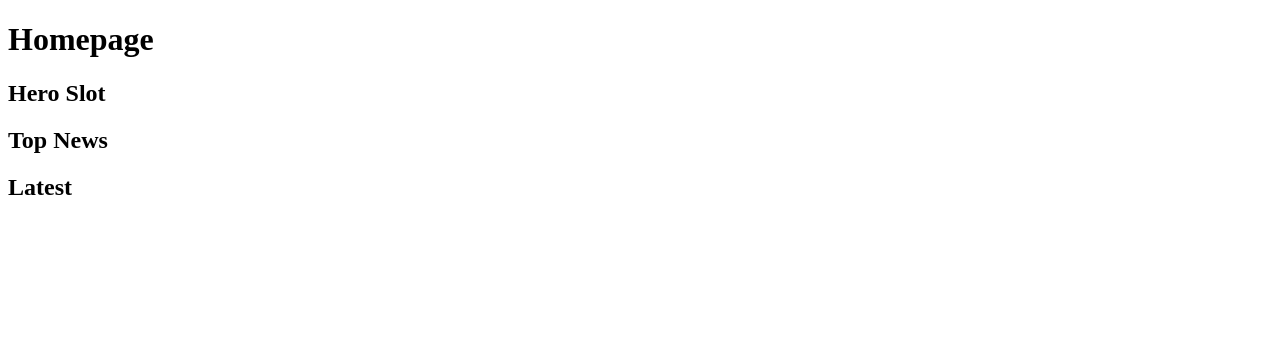
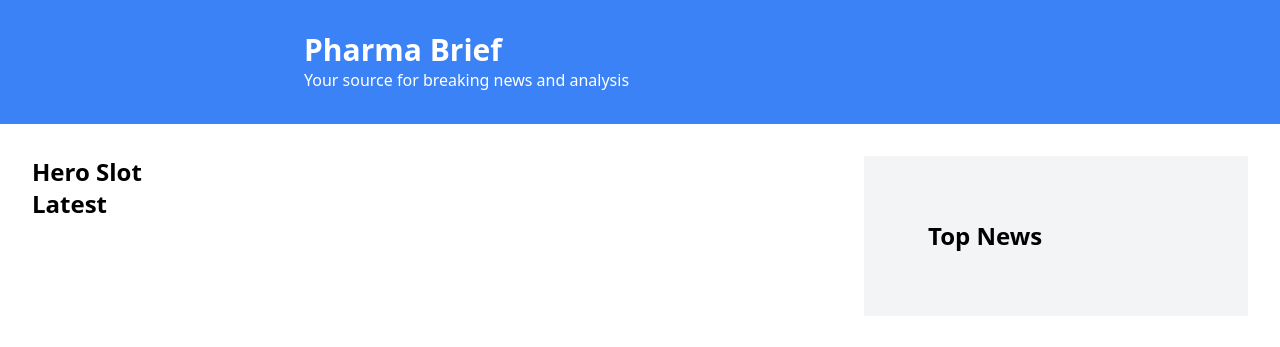
Before and after one commit to editorblitz/newsapp, a Django app: page / in a window 1280 px wide. Shown: the top 347 px of the page. Run offline with Django 4.2, Linux system fonts and the light colour scheme; data that the repository does not hold is empty.

Commit message:
update CK toolbar and home layout
did not add slug because of errors

```diff
--- a/posts/models.py
+++ b/posts/models.py
@@ -1,6 +1,7 @@
 from django.db import models
 from django.contrib.auth.models import User
 from ckeditor.fields import RichTextField
+from django.utils.text import slugify
 
 
 class Post(models.Model):
@@ -18,6 +19,8 @@ class Post(models.Model):
     status = models.CharField(max_length=15, choices=STATUS_CHOICES)
     created_at = models.DateTimeField(auto_now_add=True)
     updated_at = models.DateTimeField(auto_now=True)
+    # auto_generate_slug = models.BooleanField(default=True)
+    # slug = models.SlugField(max_length=255 , unique=True , blank=True)
     def __str__(self):
         return self.title
 
--- a/templates/base.html
+++ b/templates/base.html
@@ -1,6 +1,19 @@
-{% extends "dashboard/base.html" %}
-{% load static %}
+<!DOCTYPE html>
+<html>
+<head>
+    <title>News Site</title>
+    <link href="https://unpkg.com/tailwindcss@^2/dist/tailwind.min.css" rel="stylesheet">
+    <script>
 
-{% block extra_css %}
-    <link rel="stylesheet" href="{% static 'dashboard/css/dashboard.css' %}">
-{% endblock %}
+    </script>
+
+
+</head>
+
+<body>
+    <div class="container">
+        {% block content %}
+        {% endblock %}
+    </div>
+</body>
+</html>
--- a/templates/home.html
+++ b/templates/home.html
@@ -1,29 +1,49 @@
 {% extends "base.html" %}
 
 {% block content %}
-    <h1>Homepage</h1>
+
+<div class="hero bg-blue-500 p-8">
+  <div class="hero-text max-w-2xl mx-auto text-white">
+    <h1 class="text-3xl font-bold">Pharma Brief</h1>
+    <p>Your source for breaking news and analysis</p>
+  </div>
+</div>
+
+<main class="p-8 grid grid-cols-3 gap-8">
+
+  <div class="col-span-2">
 
     <div class="section" id="hero-section">
-        <h2>Hero Slot</h2>
+      <h2 class="text-2xl font-bold">Hero Slot</h2>
       {% for post in ordered_posts.hero %}
-            <h3>{{ post.title }}</h3>
-            <p>{{ post.teaser }}</p>
-        {% endfor %}
-    </div>
-
-    <div class="section" id="top-news-section">
-        <h2>Top News</h2>
-        {% for post in ordered_posts.top_news %}
-            <h3>{{ post.title }}</h3>
+        <h3 class="text-xl font-bold">{{ post.title }}</h3>
         <p>{{ post.teaser }}</p>
       {% endfor %}
     </div>
 
     <div class="section" id="latest-section">
-        <h2>Latest</h2>
+      <h2 class="text-2xl font-bold">Latest</h2>
       {% for post in ordered_posts.latest %}
-            <h3>{{ post.title }}</h3>
+        <h3 class="text-xl font-bold">{{ post.title }}</h3>
         <p>{{ post.teaser }}</p>
       {% endfor %}
     </div>
+
+  </div>
+
+  <aside class="bg-gray-100 p-8 h-full">
+    <!-- right sidebar -->
+
+    <div class="section bg-gray-100 p-8" id="top-news-section">
+      <h2 class="text-2xl font-bold">Top News</h2>
+      {% for post in ordered_posts.top_news %}
+        <h3 class="text-xl font-bold">{{ post.title }}</h3>
+        <p>{{ post.teaser }}</p>
+      {% endfor %}
+    </div>
+
+  </aside>
+
+</main>
+
 {% endblock %}
```
Also changed, not shown: GrappelliProject2/settings.py (+12 -2 lines), posts/forms.py (added, +10 -0 lines), posts/migrations/0004_post_auto_generate_slug_post_slug.py (added), posts/migrations/0005_alter_post_slug.py (added), posts/migrations/0006_alter_post_slug.py (added), posts/migrations/0007_remove_post_auto_generate_slug_remove_post_slug.py (added). Lines whose indentation alone changed are shown as unchanged.
